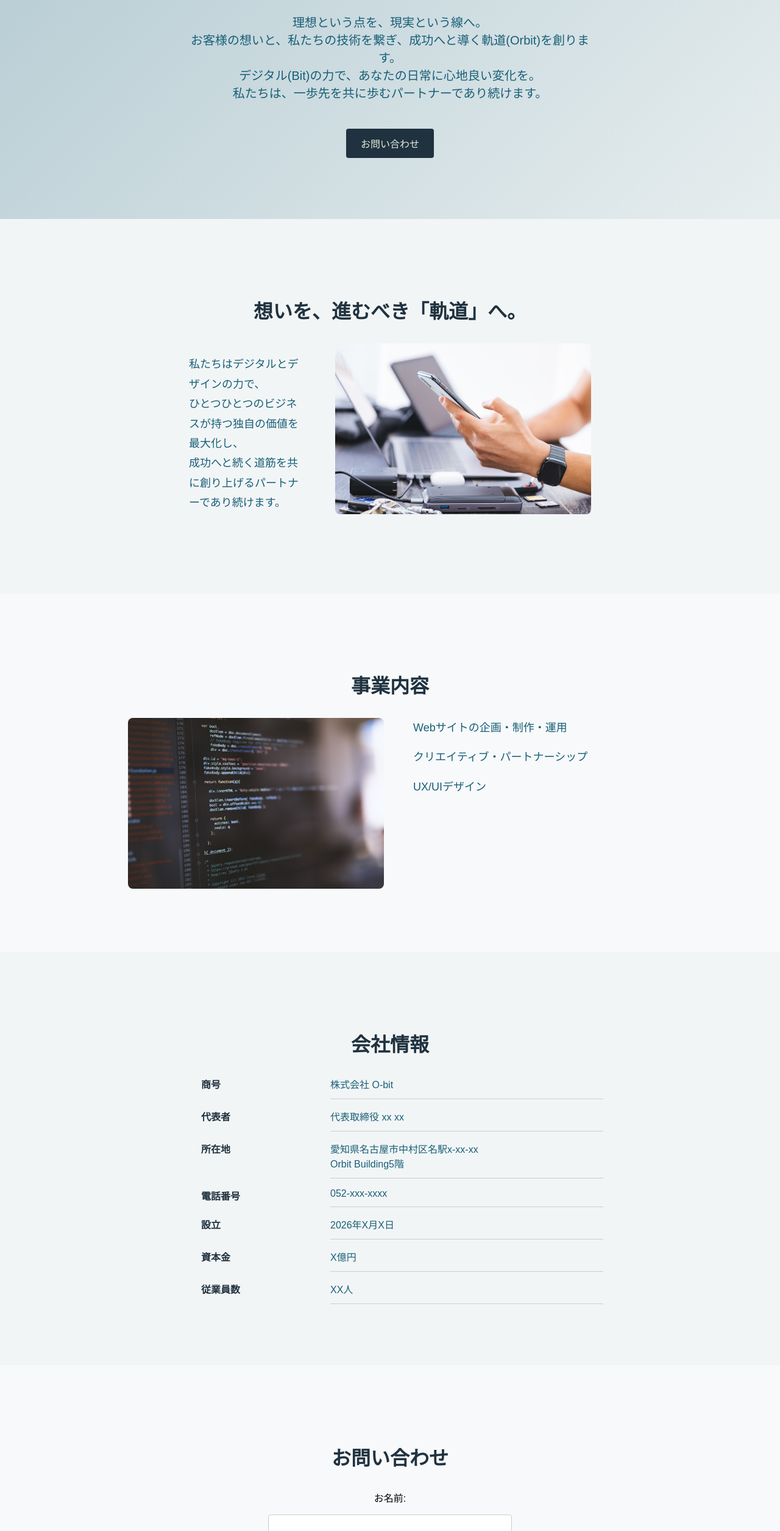
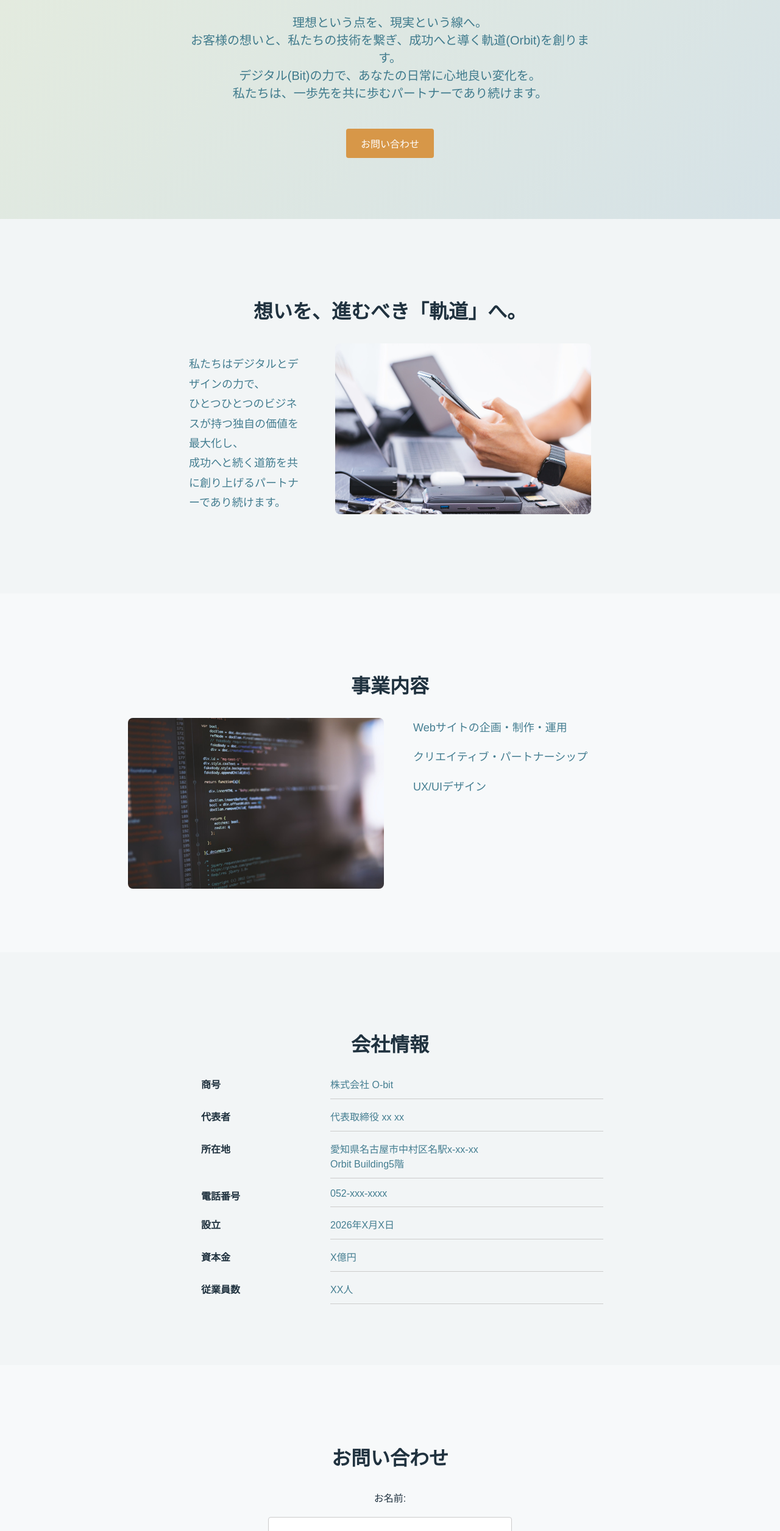
Before and after one commit to pierrot281969-coder/corporate_site_practice, a plain HTML site: page index.html in a window 1280 px wide. Shown: the part 290-2800 px from the top of the page at 61% size. Drawn offline with Linux system fonts and the light colour scheme.

Commit message:
カラー修正
ボタン　ヒーローのグラデ

```diff
--- a/style.css
+++ b/style.css
@@ -77,7 +77,7 @@ section:nth-of-type(odd){
 /*ヒーロー*/
 .hero{
     text-align:center;
-    background:linear-gradient(135deg, rgba(24,95,119,0.3), rgba(229,236,237,0.9));
+    background:linear-gradient(135deg, #e5ecde,rgba(24,95,119,0.15));
 }
 
 .hero__inner{
@@ -93,14 +93,14 @@ section:nth-of-type(odd){
 .hero__text{
     font-size:20px;
     margin-bottom:45px;
-    color:#185f77;
+    color:rgba(24,95,119,0.8);
 }
 
 .hero__btn{
     display:inline-block;
     padding:12px 24px;
-    background-color:#20323f;
-    color:#e5ecde;
+    background-color:#d79748;
+    color:#fff;
     border-radius:4px;
 }
 
@@ -122,7 +122,7 @@ section:nth-of-type(odd){
     flex:2;
     max-width:500px;
     line-height:1.8;
-    color:#185f77;
+    color:rgba(24,95,119,0.8);
 }
 
 .about__subtitle{
@@ -158,7 +158,7 @@ section:nth-of-type(odd){
     flex:2;
     max-width:500px;
     line-height:1.8;
-    color:#185f77;
+    color:rgba(24,95,119,0.8);
 }
 
 .service__list{
@@ -211,7 +211,7 @@ section:nth-of-type(odd){
     text-align:left;
     border-bottom:1px solid #ccc;
     padding-bottom:12px;
-    color:#185f77;
+    color:rgba(24,95,119,0.8);
 }
 
 /*お問い合わせフォーム*/
@@ -237,6 +237,12 @@ section:nth-of-type(odd){
     align-items:center;
 }
 
+.contact label{
+    display:block;
+    margin-bottom:4px;
+    color:#20323f;
+}
+
 .contact input, .contact textarea{
     width:100%;
     max-width:400px;
@@ -251,8 +257,8 @@ section:nth-of-type(odd){
 
 .contact button{
     padding:12px 24px;
-    background-color:#20323f;
-    color:#e5ecde;
+    background-color:#d79748;
+    color:#fff;
     border-radius:4px;
     border:none;
     cursor:pointer;
```
